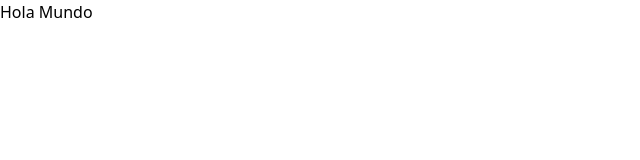
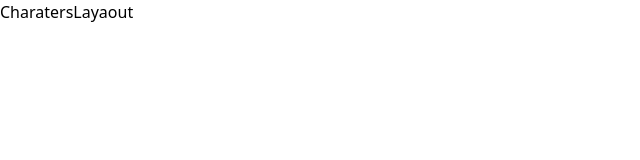
Before and after one commit to Cartarus/test-Blossom, a React (Vite) app: page / in a window 1280 px wide. Shown: the top 160 px of the page, without its empty margins (0-640 px from the left). Built offline with nearby package versions, Linux system fonts and the light colour scheme.

Commit message:
Se agrega configuracion de react router

```diff
--- a/package.json
+++ b/package.json
@@ -13,6 +13,7 @@
     "@tailwindcss/vite": "^4.1.8",
     "react": "^19.1.0",
     "react-dom": "^19.1.0",
+    "react-router": "^7.6.2",
     "tailwindcss": "^4.1.8"
   },
   "devDependencies": {
--- a/src/App.tsx
+++ b/src/App.tsx
@@ -1,11 +1,10 @@
+import { AppRoutes } from "./routes/AppRoutes"
 
 function App() {
 
   return (
     <>
-      <div>
-        <h1>Hola Mundo</h1>
-      </div>
+      <AppRoutes />
     </>
   )
 }
--- /dev/null
+++ b/src/layauts/CharatersLayaout.tsx
@@ -0,0 +1,7 @@
+
+
+export const CharatersLayaout = () => {
+  return (
+    <div>CharatersLayaout</div>
+  )
+}
--- /dev/null
+++ b/src/pages/CaractherPage.tsx
@@ -0,0 +1,6 @@
+
+export const CaractherPage = () => {
+  return (
+    <div>CaractherPage</div>
+  )
+}
--- /dev/null
+++ b/src/routes/AppRoutes.tsx
@@ -0,0 +1,15 @@
+import { BrowserRouter, Route, Routes } from "react-router";
+import { CharatersLayaout } from "../layauts/CharatersLayaout";
+import { CaractherPage } from "../pages/CaractherPage";
+
+export const AppRoutes = () => {
+  return (
+    <BrowserRouter>
+      <Routes>
+        <Route  element={<CharatersLayaout />}>
+            <Route path="/" element={<CaractherPage />} />
+        </Route>
+      </Routes>
+    </BrowserRouter>
+  );
+};
```
Also changed, not shown: 1 other file (tests, documents, lock files or other folders).
